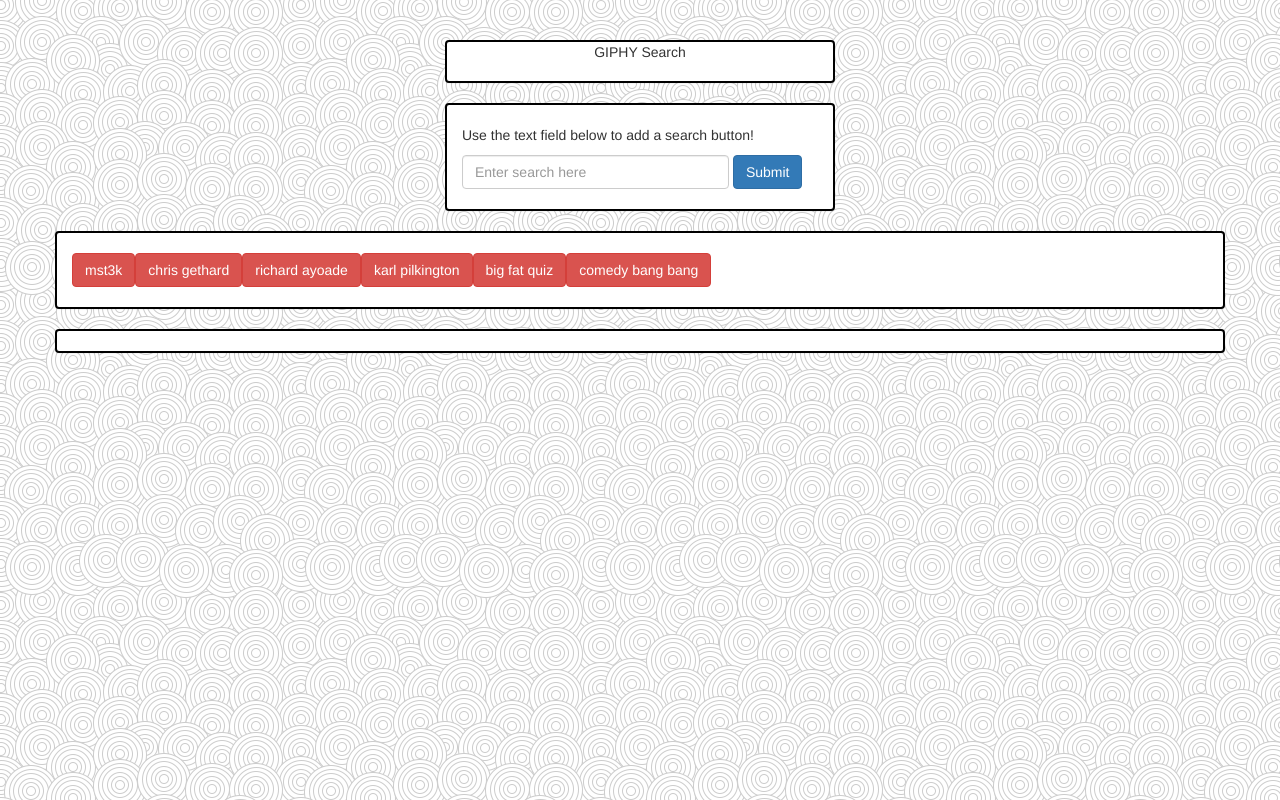
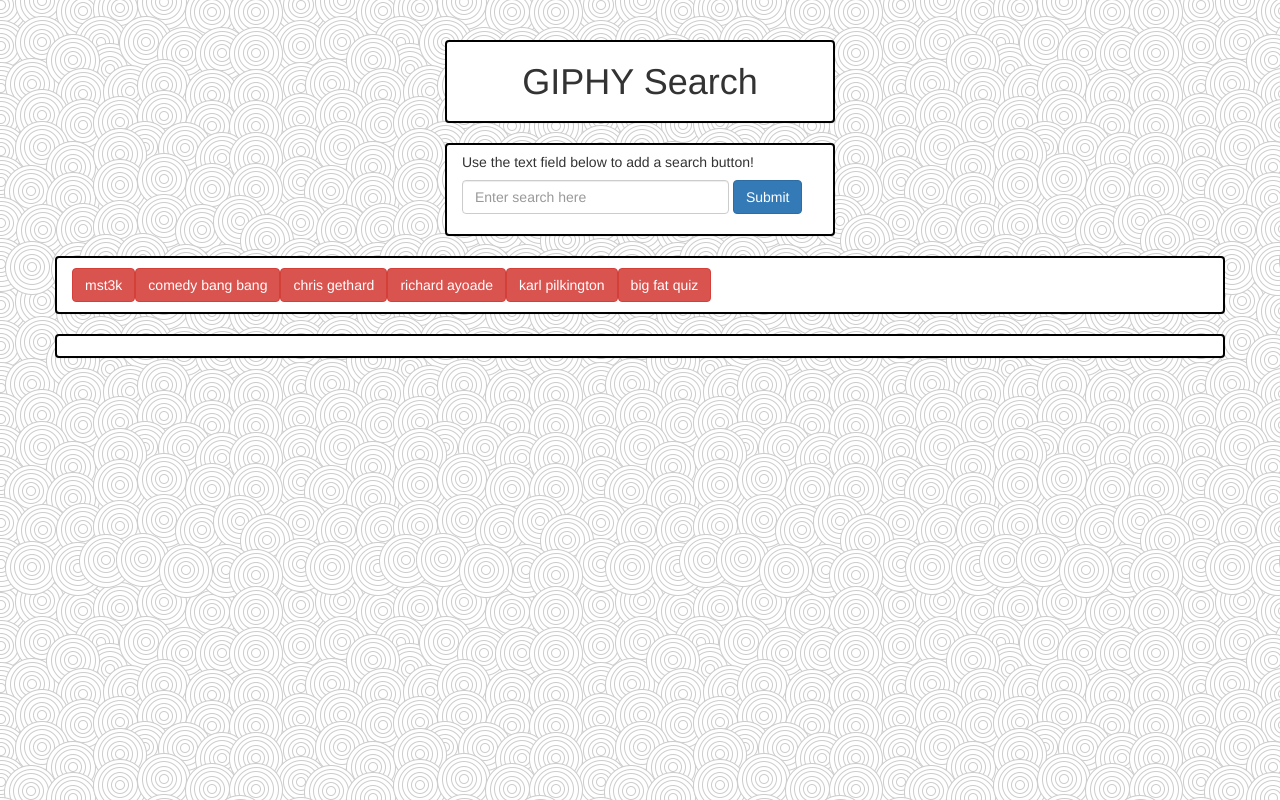
Before and after one commit to amparish/GiphySearch, a plain HTML site: page index.html in a window 1280 px wide. Drawn offline with nearby package versions, Linux system fonts and the light colour scheme.

Commit message:
everything works

```diff
--- a/assets/css/style.css
+++ b/assets/css/style.css
@@ -16,6 +16,6 @@
 }
 
 .btn-danger {
-	margin-top: 20px;
-	margin-bottom: 20px;
+	margin-top: 10px;
+	margin-bottom: 10px;
 }
--- a/assets/javascript/search.js
+++ b/assets/javascript/search.js
@@ -1,4 +1,4 @@
-var topics = ["mst3k", "chris gethard", "richard ayoade", "karl pilkington", "big fat quiz", "comedy bang bang"];
+var topics = ["mst3k", "comedy bang bang", "chris gethard", "richard ayoade", "karl pilkington", "big fat quiz"];
 
 // creates buttons from existing items in topics array
 function createButtons(){
@@ -7,9 +7,8 @@
   for (var i = 0; i < topics.length; i++){
     var btn = $("<button>");
     btn.addClass("btn btn-danger");
-    btn.attr("id", "image-button");
+    btn.addClass("image-button");
     btn.attr("data-name", topics[i]);
-    //btn.attr("style", "margin: 5px")
     btn.text(topics[i]);
     $("#buttons").append(btn);
   }
@@ -17,29 +16,25 @@
 
 createButtons();
 
-// search button click function
+// search button click function, adds to array
 $("#search-button").on("click", function(event){
-
   event.preventDefault();
   var searchTerm = $("#search-input").val();
   topics.push(searchTerm);
   createButtons();
   $("#search-input").val('');
-
 });
 
-// image button click function
-$("#image-button").on("click", function(){
+// image button click function, ajax request
+$(document).on("click",".image-button", function(){
 
   var searchItem = $(this).attr("data-name");
-
   var queryURL = "http://api.giphy.com/v1/gifs/search?q=" + searchItem + "&api_key=dc6zaTOxFJmzC&limit=10";
 
   $.ajax({
     url: queryURL,
     method: "GET"
-  })
-  .done(function(response){
+  }).done(function(response){
     console.log(queryURL);
     console.log(response);
 
@@ -62,7 +57,7 @@
 });
 
 // GIF pause/unpause function
-$(".gif").on("click", function() {
+$(document).on("click", ".gif", function() {
 
   var state = $(this).attr("data-state");
 
--- a/index.html
+++ b/index.html
@@ -15,7 +15,7 @@
 			<div class="col-md-4"></div>
 
 			<div class="col-md-4 page-header panel panel-default">
-				<p>GIPHY Search</p>
+				<h1>GIPHY Search</h1>
 			</div>
 
 			<div class="col-md-4"></div>
@@ -27,9 +27,8 @@
 			<div class="col-md-4"></div>
 
 			<div class="col-md-4 panel panel-default">
-				<br>
 
-				<p>Use the text field below to add a search button!</p>
+				<h5>Use the text field below to add a search button!</h5>
 
 				<form>
 					<div class="form-inline">
```
